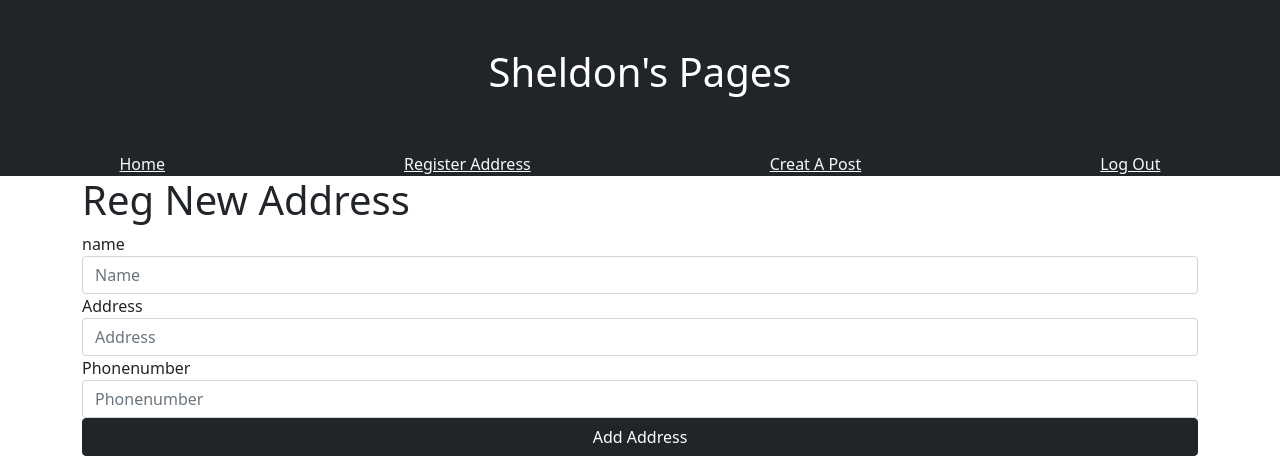
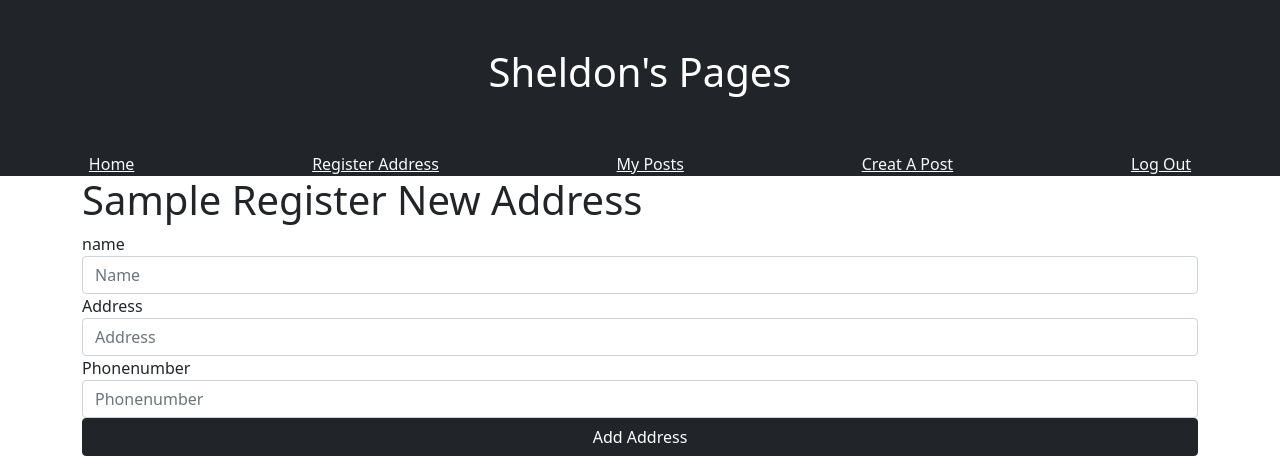
Before and after one commit to sheldonjpowell/PhoneBook2_w6, a Flask app: page /address in a window 1280 px wide. Shown: the top 464 px of the page. Run offline with Flask 2, Linux system fonts and the light colour scheme; the visitor is signed in with stand-in values (Sample User, id 1); data comes from the database, SQL or seed files in the repository; both versions use the stored data as it was after the commit; some libraries are stand-ins or nearby versions.

Commit message:
Got everything working for day 3 adding blueprints next

```diff
--- a/app/__init__.py
+++ b/app/__init__.py
@@ -15,6 +15,6 @@ login.login_view = 'login'
 login.login_message = "Don't do that, Just log in"
 login.login_message_category = 'danger'
 
-from app import routes, models
+from app import routes, models, forms
 
 # login = LoginManager(app)
--- a/app/models.py
+++ b/app/models.py
@@ -16,6 +16,7 @@ class User(db.Model, UserMixin):
     password = db.Column(db.String(256), nullable=False)
     date_created = db.Column(db.DateTime, nullable=False, default=datetime.utcnow)
     posts = db.relationship('Post', backref='author', lazy='dynamic')
+    address = db.relationship('Address')
 
     def __init__(self, **kwargs):
         super().__init__(**kwargs)
@@ -54,7 +55,7 @@ class Address(db.Model):
     id = db.Column(db.Integer, primary_key=True)
     name = db.Column(db.String(50), unique=True, nullable=False)
     address = db.Column(db.String(100), unique=True, nullable=False)
-    phonenumber = db.Column(db.String(15), nullable=False)
+    phonenumber = db.Column(db.String(15), unique=True, nullable=False)
     user_id = db.Column(db.Integer, db.ForeignKey('user.id'))
     date_created = db.Column(db.DateTime, nullable=False, default=datetime.utcnow)
 
--- a/app/routes.py
+++ b/app/routes.py
@@ -43,9 +43,9 @@ def address():
         name = form.name.data
         address = form.address.data
         phonenumber = form.phonenumber.data
-        user = Address.query.filter_by(name=name).first()
+        # user = Address.query.filter_by(name=name).first()
         new_address = Address(name=name, address=address, phonenumber=phonenumber)
-        flash(f'{user} has successfully added address', 'success')
+        flash(f'{name} has successfully added address', 'success')
         return redirect(url_for('index'))
 
     return render_template('address.html', title=title, form=form)
@@ -83,8 +83,16 @@ def create_post():
     if form.validate_on_submit():
         title =  form.title.data
         body = form.body.data
-        new_post = Post(title=title, body=body)
+        new_post = Post(title=title, body=body, user_id=current_user.id)
         flash(f"{new_post.title} has been created", 'success')
         return redirect(url_for('index'))
 
     return render_template('create_post.html', title=title, form=form)
+
+@app.route('/my_posts')
+@login_required
+def my_posts():
+    title = 'My Posts'
+    form = PostForm()
+    posts = current_user.posts.all()
+    return render_template('my_posts.html', title=title, posts=posts, form=form)
--- a/app/templates/address.html
+++ b/app/templates/address.html
@@ -3,7 +3,7 @@
 
 {% block content %}
 
-<h1>Reg New Address</h1>
+<h1>{{ current_user.username.title() }} Register New Address</h1>
 
 <form action="" method="post">
     {{ form.csrf_token }}
--- a/app/templates/base.html
+++ b/app/templates/base.html
@@ -17,8 +17,9 @@
 
         <nav class="nav bg-dark d-flex justify-content-around">
             <a href="{{ url_for('index') }}" class="link-light">Home</a>
+        {% if current_user.is_authenticated %}
             <a href="{{ url_for('address') }}" class="link-light">Register Address</a>
-        {% if current_user.is_authenticated %}
+            <a href="{{ url_for('my_posts') }}" class="link-light">My Posts</a>
             <a href="{{ url_for('create_post') }}" class="link-light">Creat A Post</a>
             <a href="{{ url_for('logout') }}" class="link-light">Log Out</a>
 
--- a/app/templates/signup.html
+++ b/app/templates/signup.html
@@ -2,7 +2,7 @@
 
 
 {% block content %}
-    <h1>Sign Up</h1>
+    <h1>Sing Up to Add/View Post and Register Address</h1>
     <form method="post">
         {{ form.csrf_token }}
         <div class="form-group">
```
Also changed, not shown: app/templates/my_posts.html (added, +22 -0 lines), app.db.
